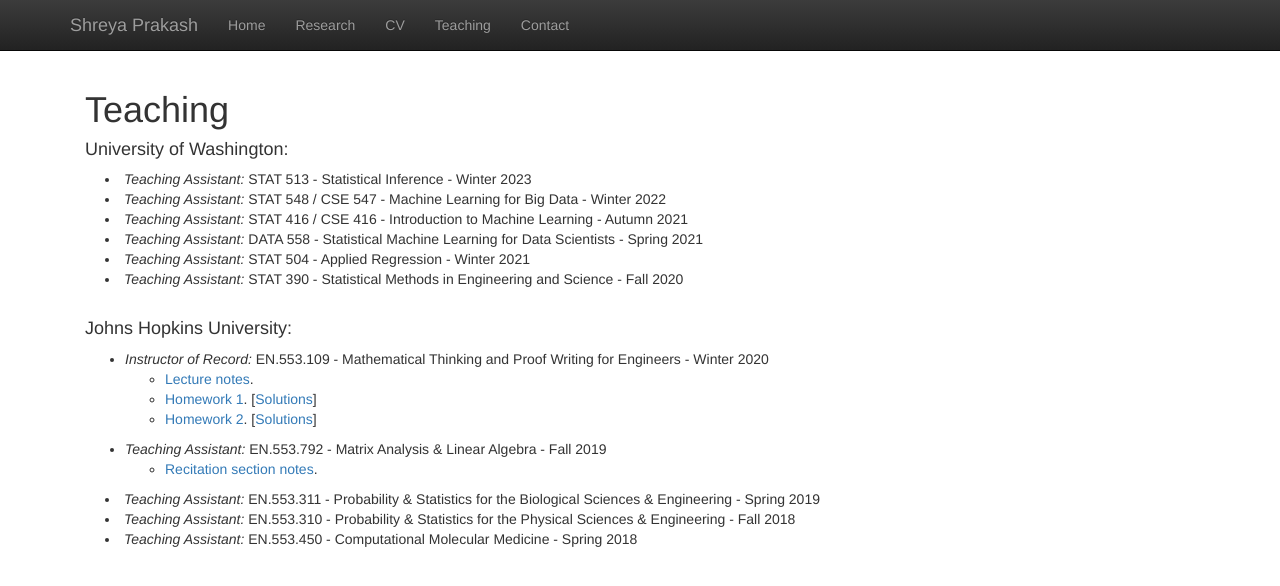
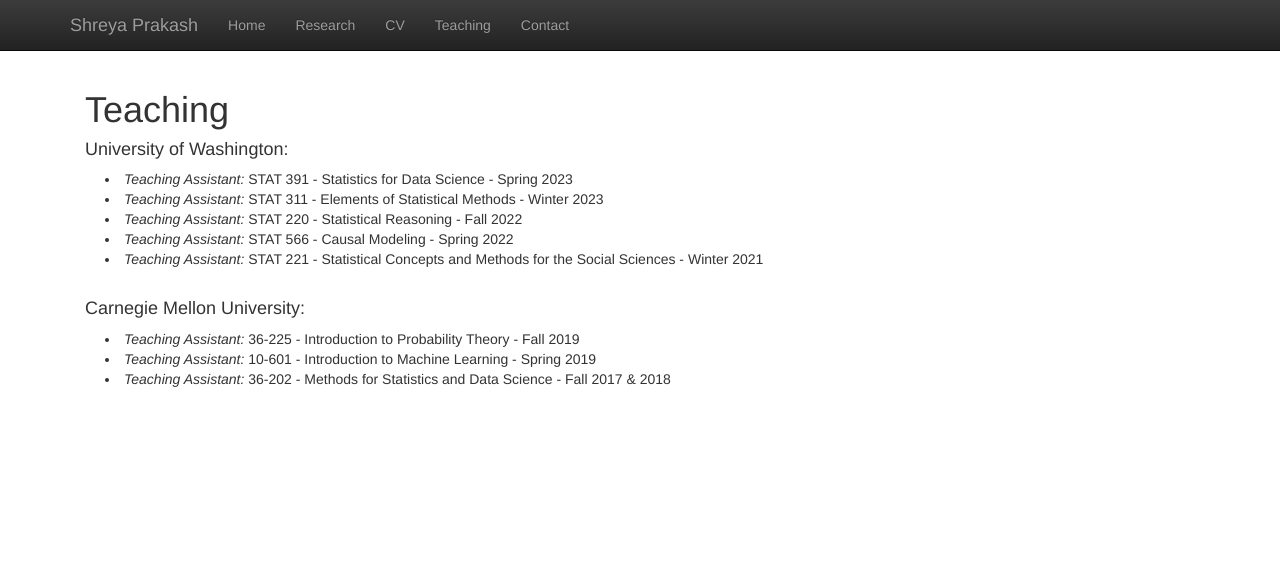
Before and after one commit to shreyap18/shreyap18.github.io, a Jekyll site: the page built from teaching.html, in a window 1280 px wide. Shown: the top 586 px of the page. Built offline with Jekyll 4.4.1, drawn with Linux system fonts in a browser that asks for light colours; nearby versions of some CDN libraries; library files that are not in the unit come from our copies.

Commit message:
adding teaching experience

```diff
--- a/teaching.html
+++ b/teaching.html
@@ -15,55 +15,32 @@
 
 <h4>University of Washington:</h4>
 <p class="content" style="padding:0px;margin:0px 20px 0px;">
-    <li style="padding:0px;margin:0px 20px 0px;"> <i>Teaching Assistant:</i> STAT 513 - Statistical Inference - Winter
+    <li style="padding:0px;margin:0px 20px 0px;"> <i>Teaching Assistant:</i> STAT 391 - Statistics for Data Science - Spring
         2023
     </li>
-    <li style="padding:0px;margin:0px 20px 0px;"> <i>Teaching Assistant:</i> STAT 548 / CSE 547 - Machine Learning for
-        Big Data - Winter 2022
+    <li style="padding:0px;margin:0px 20px 0px;"> <i>Teaching Assistant:</i> STAT 311 - Elements of Statistical Methods - Winter
+        2023
     </li>
-    <li style="padding:0px;margin:0px 20px 0px;"> <i>Teaching Assistant:</i> STAT 416 / CSE 416 - Introduction to
-        Machine Learning - Autumn 2021
+    <li style="padding:0px;margin:0px 20px 0px;"> <i>Teaching Assistant:</i> STAT 220 - Statistical Reasoning - Fall
+        2022
     </li>
-    <li style="padding:0px;margin:0px 20px 0px;"> <i>Teaching Assistant:</i> DATA 558 - Statistical Machine Learning for
-        Data Scientists - Spring 2021
+    <li style="padding:0px;margin:0px 20px 0px;"> <i>Teaching Assistant:</i> STAT 566 - Causal Modeling - Spring 2022
     </li>
-    <li style="padding:0px;margin:0px 20px 0px;"> <i>Teaching Assistant:</i> STAT 504 - Applied Regression - Winter 2021
+    <li style="padding:0px;margin:0px 20px 0px;"> <i>Teaching Assistant:</i> STAT 221 - Statistical Concepts and Methods for the Social Sciences - Winter 2021
     </li>
-    <!-- <li style="padding:0px;margin:0px 20px 0px;"> <i>Mentor:</i> Statistics Directed Reading Program - Linear Methods in
-        Machine Learning - Fall 2020 </li> -->
-    <li style="padding:0px;margin:0px 20px 0px;"> <i>Teaching Assistant:</i> STAT 390 - Statistical Methods in
-        Engineering and Science - Fall 2020 </li>
     <br />
 </p>
 
-
-<h4>Johns Hopkins University:</h4>
+<h4>Carnegie Mellon University:</h4>
 <p class="content" style="padding:0px;margin:0px 20px 0px;">
-<ul>
-    <li style="padding:0px;margin:0px 0px 0px;"> <i>Instructor of Record:</i> EN.553.109 - Mathematical Thinking and
-        Proof Writing for Engineers - Winter 2020
-        <ul>
-            <li> <a href="teaching/proof_class_notes.pdf">Lecture notes</a>. </li>
-            <li> <a href="teaching/proof_homework1.pdf">Homework 1</a>. [<a
-                    href="teaching/proof_homework1_sols.pdf">Solutions</a>]</li>
-            <li> <a href="teaching/proof_homework2.pdf">Homework 2</a>. [<a
-                    href="teaching/proof_homework2_sols.pdf">Solutions</a>]</li>
-        </ul>
+    <li style="padding:0px;margin:0px 20px 0px;"> <i>Teaching Assistant:</i> 36-225 - Introduction to Probability Theory - Fall
+        2019
     </li>
-</ul>
-<ul>
-    <li style="padding:0px;margin:0px 0px 0px;"> <i>Teaching Assistant:</i> EN.553.792 - Matrix Analysis & Linear
-        Algebra - Fall 2019
-        <ul>
-            <li> <a href="teaching/matrix_section_notes.pdf">Recitation section notes</a>. </li>
-        </ul>
+    <li style="padding:0px;margin:0px 20px 0px;"> <i>Teaching Assistant:</i> 10-601 - Introduction to Machine Learning - Spring
+        2019
     </li>
-</ul>
-<li style="padding:0px;margin:0px 20px 0px;"> <i>Teaching Assistant:</i> EN.553.311 - Probability & Statistics for the
-    Biological Sciences & Engineering - Spring 2019 </li>
-<li style="padding:0px;margin:0px 20px 0px;"> <i>Teaching Assistant:</i> EN.553.310 - Probability & Statistics for the
-    Physical Sciences & Engineering - Fall 2018 </li>
-<li style="padding:0px;margin:0px 20px 0px;"> <i>Teaching Assistant:</i> EN.553.450 - Computational Molecular Medicine -
-    Spring 2018 </li>
-<br />
+    <li style="padding:0px;margin:0px 20px 0px;"> <i>Teaching Assistant:</i> 36-202 - Methods for Statistics and Data Science - Fall
+        2017 & 2018
+    </li>
+    <br />
 </p>
```
